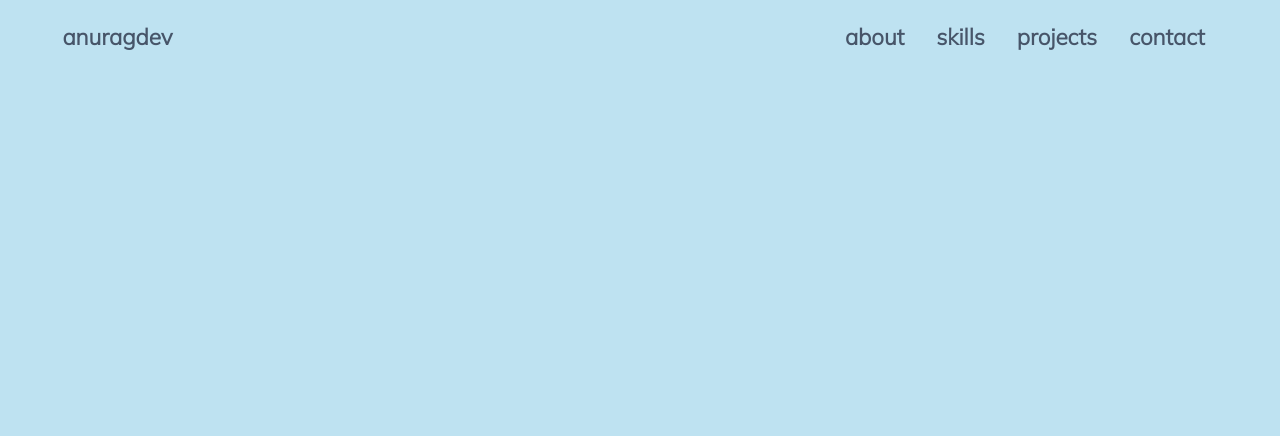
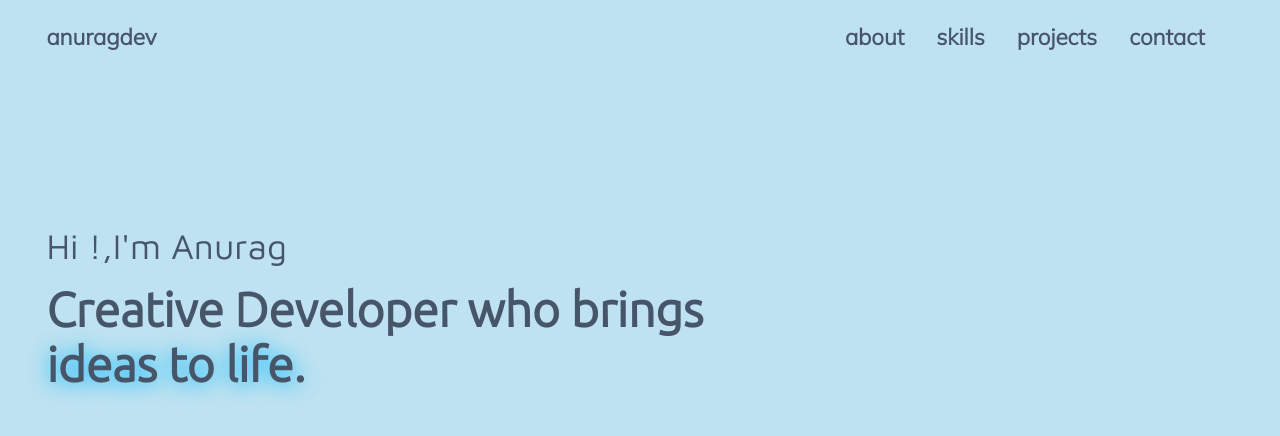
Before and after one commit to anuragts/osite-not-use, a Vue app: page / in a window 1280 px wide. Shown: the top 436 px of the page. Built offline with nearby package versions, Linux system fonts and the light colour scheme.

Commit message:
feat- Tagline(#3)

```diff
--- a/index.html
+++ b/index.html
@@ -10,6 +10,10 @@
       background-color: var(--primary);
       color: var(--secondary);
     }
+    #app{
+      margin-left: 3vw;
+      margin-right: 4vw;
+    }
   </style>
   <body>
     <div id="app"></div>
--- a/src/App.vue
+++ b/src/App.vue
@@ -7,7 +7,7 @@ import Home from './components/Home.vue';
 </template>
 
 <style >
-  @import url('https://fonts.googleapis.com/css2?family=Courier+Prime&family=Maven+Pro&family=Mulish:wght@300&family=Open+Sans&family=Roboto:wght@300&display=swap');
+@import url('https://fonts.googleapis.com/css2?family=Courier+Prime&family=Maven+Pro&family=Mulish:wght@300&family=Open+Sans&family=Roboto:wght@300&family=Ubuntu:wght@300&display=swap');
 :root{
   --primary:#BEE2F1;
   --secondary:rgb(71, 85, 105);
--- a/src/components/Home.vue
+++ b/src/components/Home.vue
@@ -1,14 +1,17 @@
 <script lang="ts">
 import Navbar from './Navbar.vue';
+import Main from './Main.vue';
 export default {
   components: {
-    Navbar
+    Navbar,
+    Main
   }
 }
 </script>
 <template>
 <section class="home">
  <Navbar/>
+ <Main/>
 </section>
 </template>
 <style scoped>
--- /dev/null
+++ b/src/components/Main.vue
@@ -0,0 +1,23 @@
+<template>
+  <div class="heading">Hi !,I'm Anurag</div>
+  <div class="tagline">
+    Creative Developer who brings <br />
+    <span class="cd"> ideas to life. </span>
+  </div>
+</template>
+<style scoped>
+.heading {
+  margin-top: 10rem;
+  font-family: "Maven Pro", sans-serif;
+  font-size: 2.2rem;
+}
+.tagline {
+  font-family: "Ubuntu", sans-serif;
+  font-size: 3rem;
+  margin-top: 1rem;
+  font-weight: 900;
+}
+.cd {
+  text-shadow: 0px 2px 20px rgb(0, 183, 255);
+}
+</style>
--- a/src/components/Navbar.vue
+++ b/src/components/Navbar.vue
@@ -1,6 +1,6 @@
 <template>
   <ul>
-    <li class="start"><a href="/">anuragdev</a></li>
+    <li class="start"><a  class="active" href="/">anuragdev</a></li>
     <li><a href="/" class="end">contact</a></li>
     <li><a href="/">projects</a></li>
     <li><a class="link" href="/">skills</a></li>
@@ -20,11 +20,10 @@ li {
 }
 .start {
   float: left;
-  margin-left: 3vw;
 
 }
-.end {
-  margin-right: 4vw;
+.active{
+  padding-left: 0;
 }
 
 li a {
@@ -41,4 +40,7 @@ a:hover{
   text-shadow: 0px 2px 10px rgb(0, 183, 255);
 
 }
+.active:hover{
+  text-shadow: none;
+}
 </style>
```
